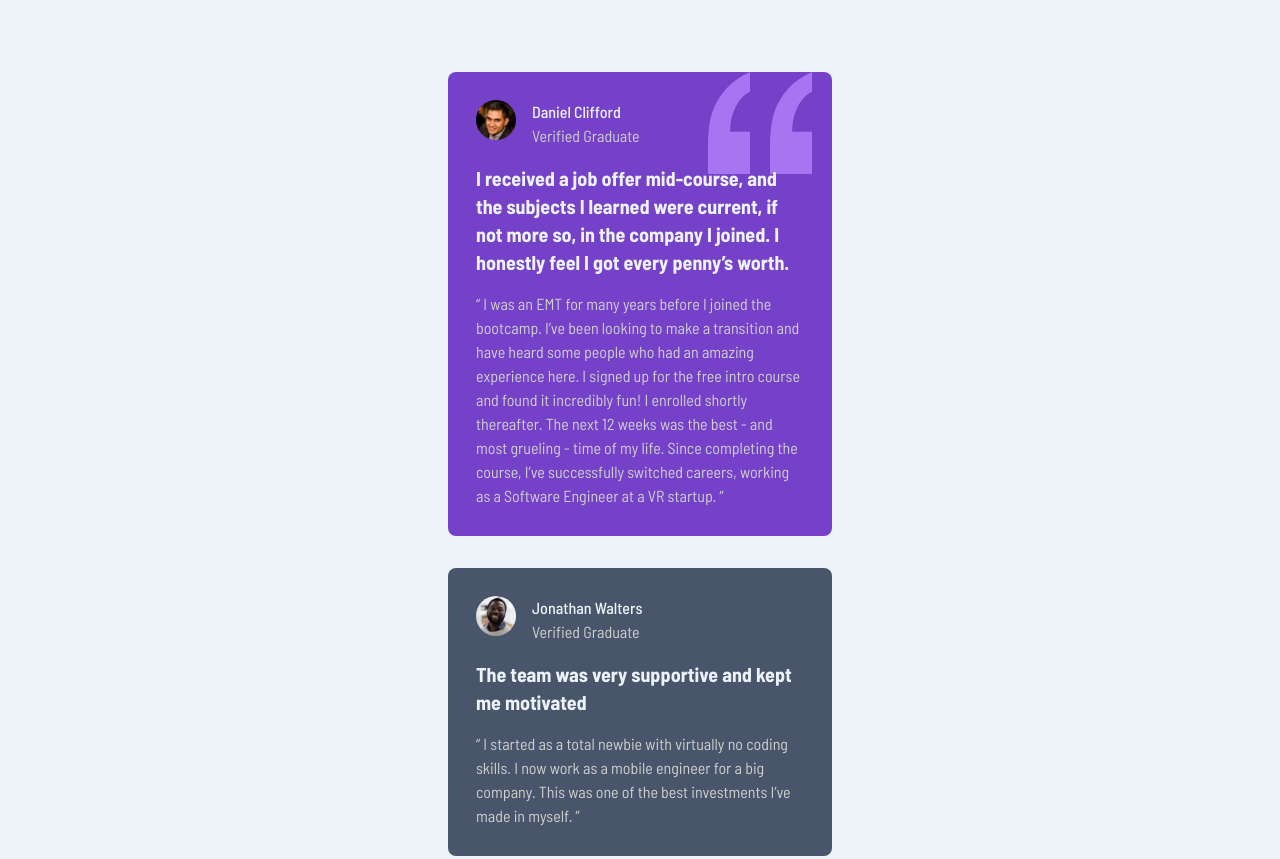
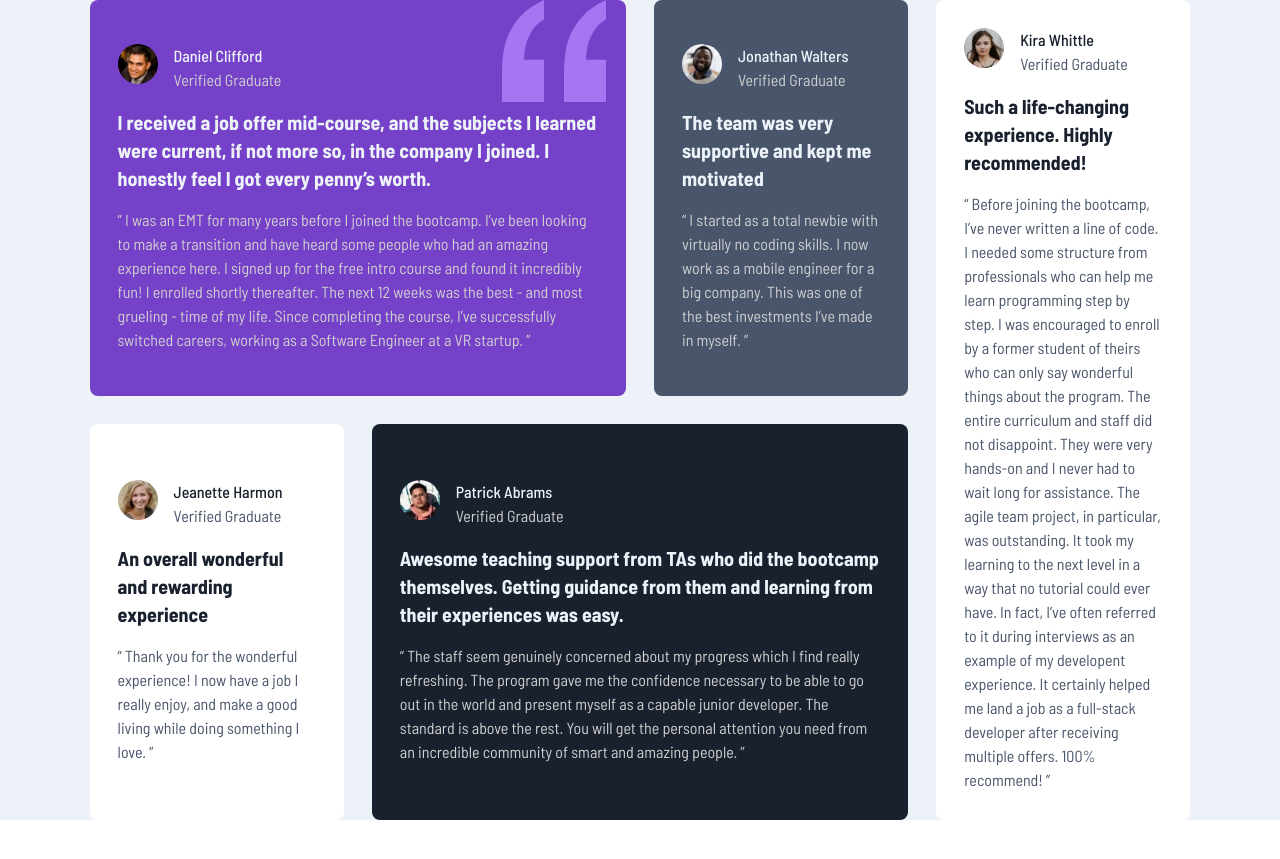
Before and after one commit to Fikerte-T/testimonials-grid-section, a website: page index.html in a window 1280 px wide. Shown: the top 859 px of the page. After the commit the page ends 820 px from the top, so only its background shows below. Drawn offline with Linux system fonts and the light colour scheme.

Commit message:
style for desktop

```diff
--- a/index.html
+++ b/index.html
@@ -13,12 +13,13 @@
 
 </head>
 <body>
-  <main class="font-sans py-14 bg-lightgrayishblue min-h-svh min-w-full flex flex-col items-center">
-    <div class="card bg-moderateviolet">
+  <main class="font-sans bg-lightgrayishblue min-h-svh grid min-w-full">
+    <div class="w-[86%] max-w-md place-self-center lg:max-w-none lg:grid lg:gap-7 lg:grid-cols-4 lg:grid-rows-2">
+      <div class="card bg-moderateviolet relative lg:m-0 lg:col-span-2 lg:w-full lg:max-w-none lg:place-self-stretch">
         <img class="absolute top-0 right-5" src="images/bg-pattern-quotation.svg" alt="">
         <div class="flex relative z-10">
           <img class="profile-img" src="images/image-daniel.jpg" alt="">
-        <div>
+          <div class="profile-text">
             <p class="text-lightgrayishblue font-medium">Daniel Clifford</p>
             <p class="text-lightgray">Verified Graduate</p>
           </div>
@@ -34,10 +35,10 @@
         the course, I’ve successfully switched careers, working as a Software Engineer at a VR startup. ”
         </p>
       </div>
-    <div class="card bg-verydarkgrayishblue">
-     <div class="flex">
+      <div class="card bg-verydarkgrayishblue lg:m-0 lg:w-full lg:max-w-none lg:place-self-stretch">
+       <div class="flex flex-nowrap">
         <img class="profile-img" src="images/image-jonathan.jpg" alt="">
-     <div>
+       <div class="profile-text">
         <p class="text-lightgrayishblue font-medium">Jonathan Walters</p>
         <p class="text-lightgray">Verified Graduate</p>
        </div>
@@ -46,10 +47,10 @@
         <p class="text-lightgray">“ I started as a total newbie with virtually no coding skills. I now work as a mobile engineer
         for a big company. This was one of the best investments I’ve made in myself. ”</p>
       </div>
-    <div class="card bg-White">
+      <div class="card bg-White lg:m-0 row-start-2 col-start-1 lg:w-full lg:max-w-none lg:place-self-stretch">
        <div class="flex">
         <img class="profile-img" src="images/image-jeanette.jpg" alt="">
-      <div>
+        <div class="profile-text">
           <p class="text-verydarkblackishblue font-medium">Jeanette Harmon</p>
           <p class="text-verydarkgrayishblue">Verified Graduate</p>
         </div>
@@ -58,10 +59,10 @@
         <p class="text-verydarkgrayishblue">“ Thank you for the wonderful experience! I now have a job I really enjoy, and make a good living
         while doing something I love. ”</p>
       </div>
-    <div class="card bg-verydarkblackishblue">
+      <div class="card bg-verydarkblackishblue lg:m-0 col-span-2 lg:w-full lg:max-w-none lg:place-self-stretch">
         <div class="flex">
           <img class="profile-img" src="images/image-patrick.jpg" alt="">
-        <div>
+          <div class="profile-text">
             <p class="text-lightgrayishblue font-medium">Patrick Abrams</p>
             <p class="text-lightgray">Verified Graduate</p>
           </div>
@@ -73,10 +74,10 @@
         junior developer. The standard is above the rest. You will get the personal attention you need from
         an incredible community of smart and amazing people. ”</p>
       </div>
-    <div class="card bg-White">
+      <div class="card bg-White lg:m-0 row-start-1 col-start-4 row-span-2 lg:w-full lg:max-w-none lg:place-self-stretch">
        <div class="flex">
           <img class="profile-img" src="images/image-kira.jpg" alt="">
-        <div>
+          <div class="profile-text">
             <p class="text-verydarkblackishblue font-medium">Kira Whittle</p>
             <p class="text-verydarkgrayishblue">Verified Graduate</p>
           </div>
@@ -91,6 +92,7 @@
         experience. It certainly helped me land a job as a full-stack developer after receiving multiple offers.
         100% recommend! ”</p>
       </div>
+    </div>
   </main>
 
 </body>
--- a/style.css
+++ b/style.css
@@ -7,9 +7,10 @@
         padding: 1.75rem;
         margin: 1rem 0;
         border-radius: 0.5rem;
-        max-width: 24rem;
-        width: 86%;
-        position: relative;
+        max-width: 32rem;
+        display: flex;
+        flex-direction: column;
+        justify-content: center;
     }
 
     .profile-img {
@@ -17,6 +18,10 @@
         height: 2.5rem;
         margin-right: 1rem;
         border-radius: 9999px;
+    }
+
+    .profile-text p {
+        white-space: nowrap;
     }
 
     h2 {
```
Also changed, not shown: dist/style.css. Lines whose indentation alone changed are shown as unchanged.
